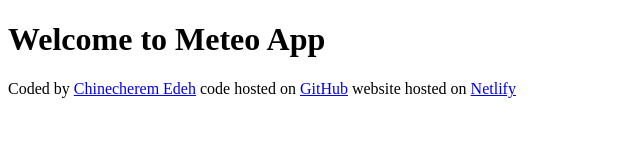
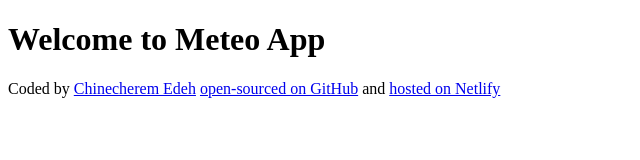
Before and after one commit to Edeh-Chinecherem/Meteo, a plain HTML site: page index.html in a window 1280 px wide. Shown: the whole page, without its empty margins (0-640 px from the left). Drawn offline with Linux system fonts and the light colour scheme.

Commit message:
Edited footer link details

```diff
--- a/index.html
+++ b/index.html
@@ -12,9 +12,10 @@
         Welcome to Meteo App
     </h1>
 
-    <footer>Coded by <a href="https://github.com/Edeh-Chinecherem" target="_blank">Chinecherem Edeh</a> code hosted on
-        <a href="https://github.com/Edeh-Chinecherem/Meteo.git" target="_blank">GitHub</a> website hosted on <a
-            href="https://meteo-shecodes-plus-app.netlify.app/" target="_blank">Netlify</a></footer>
+    <footer>Coded by <a href="https://github.com/Edeh-Chinecherem" target="_blank">Chinecherem Edeh</a>
+        <a href="https://github.com/Edeh-Chinecherem/Meteo.git" target="_blank">open-sourced on GitHub</a> and <a
+            href="https://meteo-shecodes-plus-app.netlify.app/" target="_blank">hosted on Netlify</a>
+    </footer>
 </body>
 
 </html>
```
